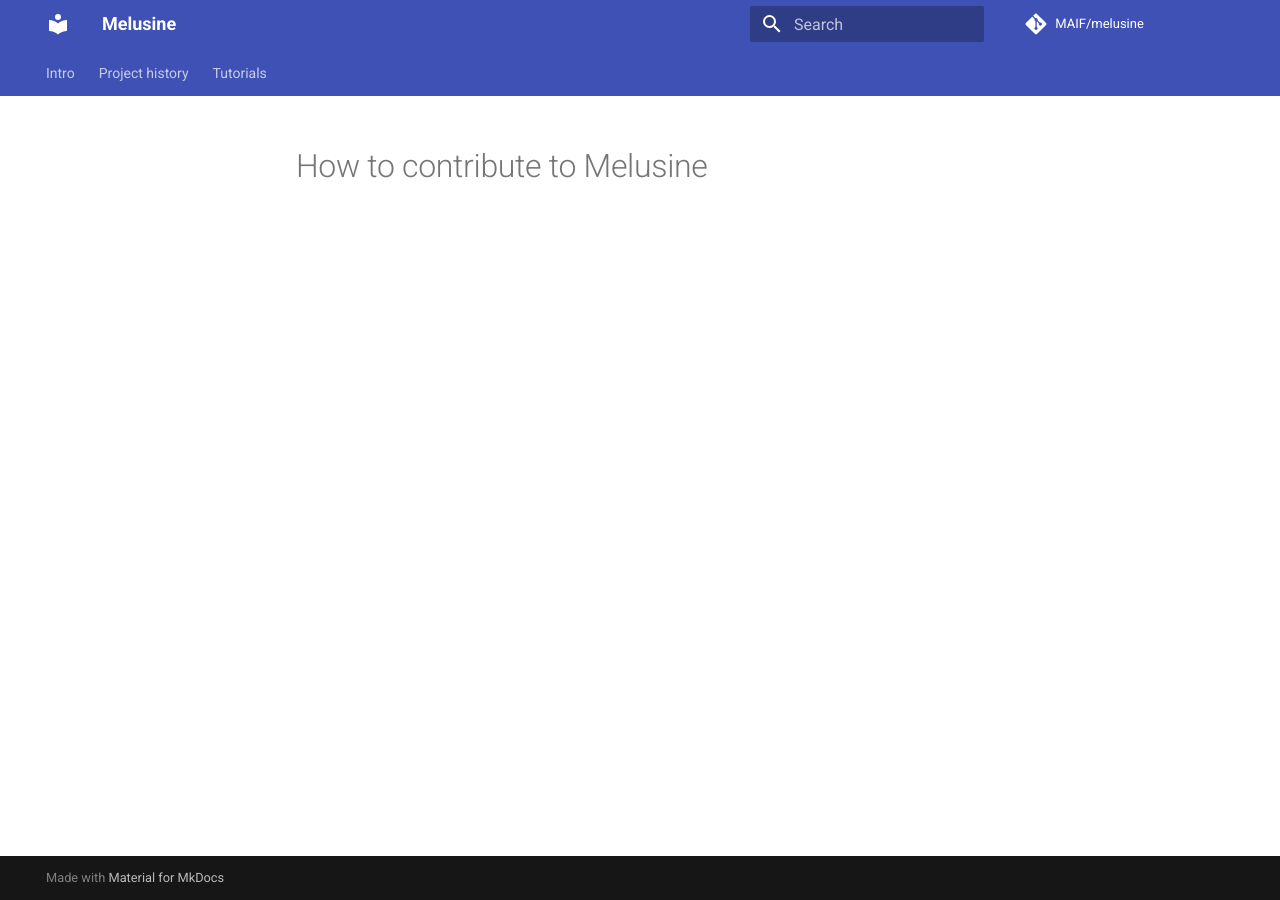
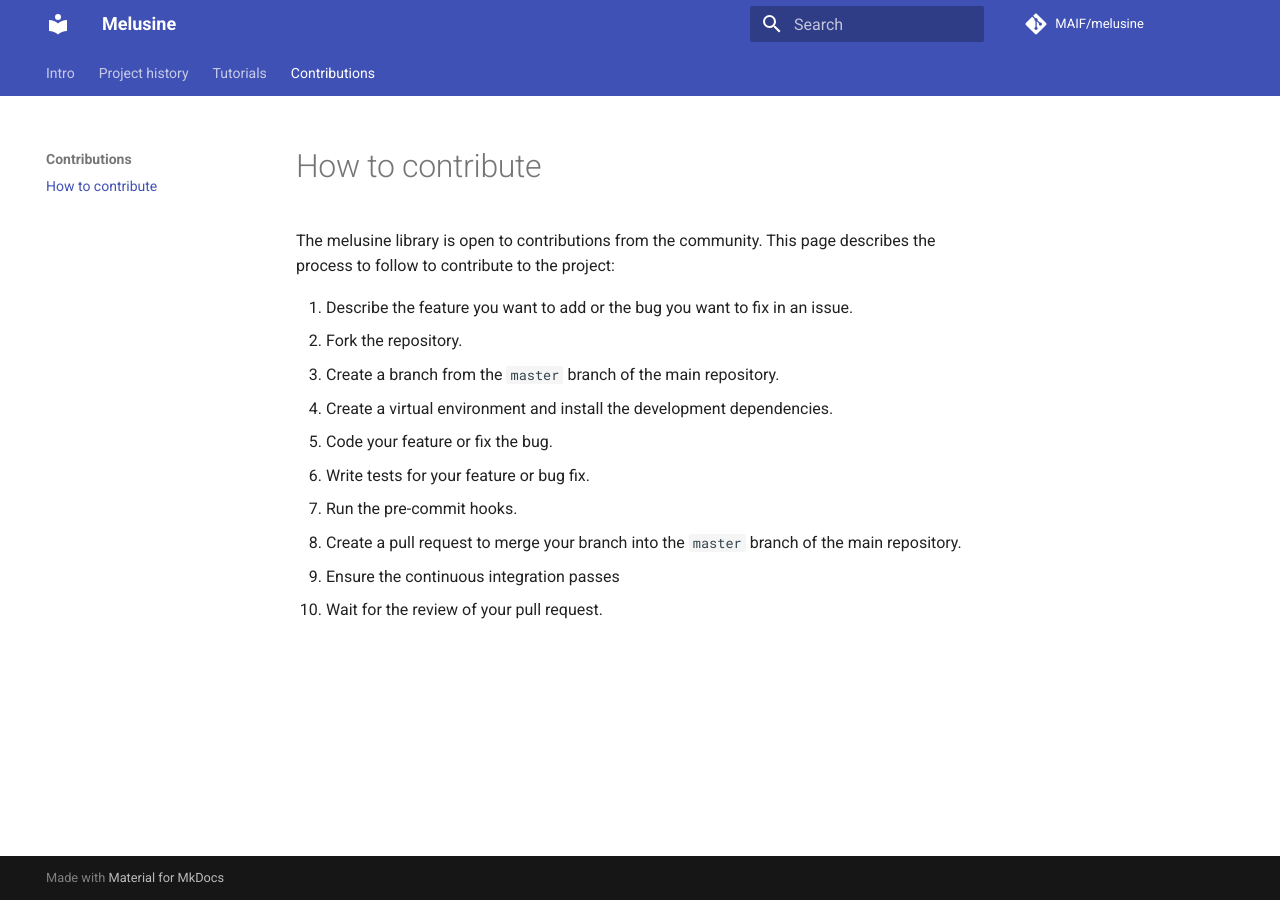
Before and after one commit to MAIF/melusine, an MkDocs documentation site: the page built from docs/contribute/how_to_contribute.md, in a window 1280 px wide. Built offline with MkDocs 1.6.1 and Material for MkDocs 9.7.7, drawn with Linux system fonts in a browser that asks for light colours; comment, search, counter and statistics services are not loaded.

Commit message:
:memo: Update contribution documentation

```diff
--- a/docs/contribute/how_to_contribute.md
+++ b/docs/contribute/how_to_contribute.md
@@ -1 +1,15 @@
-# How to contribute to Melusine
+# How to contribute
+
+The melusine library is open to contributions from the community.
+This page describes the process to follow to contribute to the project:
+
+1. Describe the feature you want to add or the bug you want to fix in an issue.
+2. Fork the repository.
+3. Create a branch from the `master` branch of the main repository.
+4. Create a virtual environment and install the development dependencies.
+5. Code your feature or fix the bug.
+6. Write tests for your feature or bug fix.
+7. Run the pre-commit hooks.
+8. Create a pull request to merge your branch into the `master` branch of the main repository.
+9. Ensure the continuous integration passes
+10. Wait for the review of your pull request.
--- a/mkdocs.yml
+++ b/mkdocs.yml
@@ -38,8 +38,8 @@ nav:
 #    - advanced/PreTrainedModelsHF.md
 #  - Code Philosophy:
 #    - philosophy/philosophy.md
-#  - Contributions:
-#    - contribute/how_to_contribute.md
+  - Contributions:
+    - contribute/how_to_contribute.md
 #    - contribute/maif.md
 
 markdown_extensions:
```
